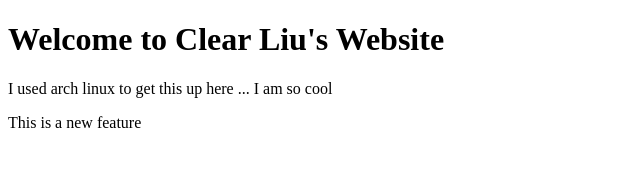
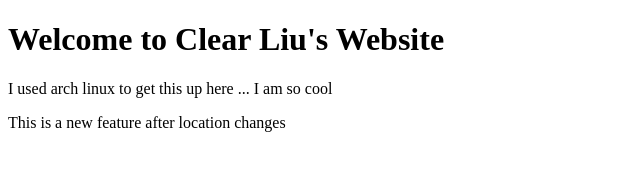
Before and after one commit to klearliu/portfolio, a plain HTML site: page index.html in a window 1280 px wide. Shown: the whole page, without its empty margins (0-640 px from the left). Drawn offline with Linux system fonts and the light colour scheme.

Commit message:
new commit after directory changes

```diff
--- a/index.html
+++ b/index.html
@@ -6,6 +6,6 @@
     <body>
         <h1>Welcome to Clear Liu's Website</h1>
         <p>I used arch linux to get this up here ... I am so cool</p>
-        <p>This is a new feature</p>
+        <p>This is a new feature after location changes</p>
     </body>
 </html>
```
